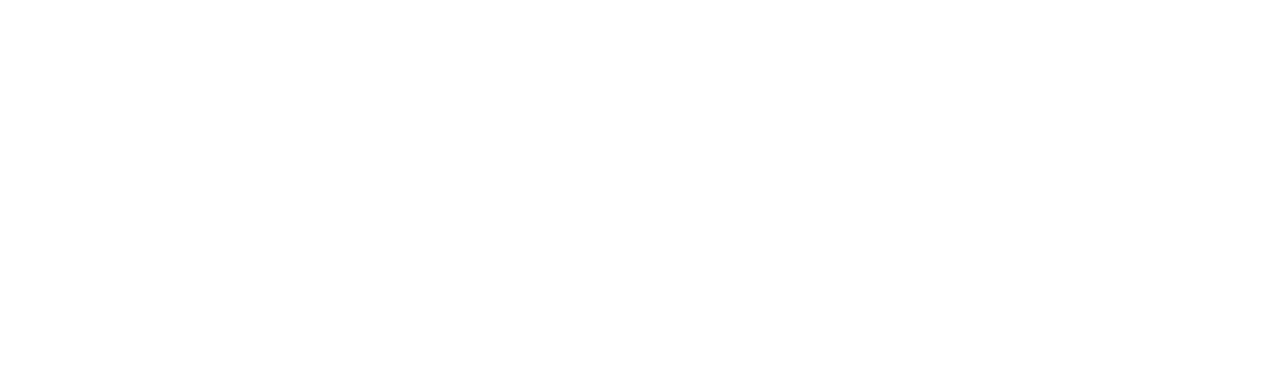
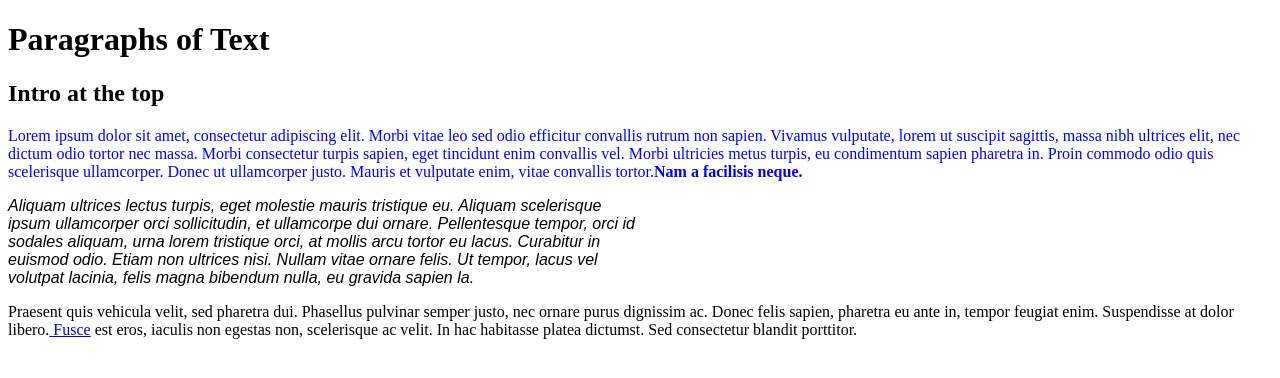
Before and after one commit to Gorman12/cssstyle, a plain HTML site: page index.html in a window 1280 px wide. Drawn offline with Linux system fonts and the light colour scheme.

Commit message:
Adding additional styling elements. Made one paragraph blue and another in italics.

```diff
--- a/css/styles.css
+++ b/css/styles.css
@@ -0,0 +1,11 @@
+p.important {
+  font-variant: normal;
+  font: italic;
+  color: blue;
+}
+p.size {
+  width: 50%;
+  font-style: italic;
+  font-family: fantasy;
+
+}
--- a/index.html
+++ b/index.html
@@ -1,3 +1,22 @@
 <!DOCTYPE Html>
 <!DOCTYPE html>
 <html>
+  <head>
+  <link href="css/styles.css" rel="stylesheet" type="text/css">
+  <title>Styling with CSS</title>
+  </head>
+  <body>
+    <h1>Paragraphs of Text</h1>
+    <h2> Intro at the top </h2>
+    <p class="important">Lorem ipsum dolor sit amet, consectetur adipiscing elit. Morbi vitae leo sed odio efficitur convallis rutrum non sapien. Vivamus vulputate, lorem ut suscipit sagittis, massa nibh ultrices elit, nec dictum odio tortor nec massa. Morbi consectetur turpis sapien, eget tincidunt enim convallis vel. Morbi ultricies metus turpis, eu condimentum sapien pharetra in. Proin commodo odio quis scelerisque ullamcorper. Donec ut ullamcorper justo. Mauris et vulputate enim, vitae convallis tortor.<strong>Nam a facilisis neque.</strong></p>
+    <p class="size"> Aliquam ultrices lectus turpis, eget molestie mauris tristique eu. Aliquam scelerisque ipsum ullamcorper orci sollicitudin, et ullamcorpe dui ornare. Pellentesque tempor, orci id sodales aliquam, urna lorem tristique orci, at mollis arcu tortor eu lacus. Curabitur in euismod odio. Etiam non ultrices nisi. Nullam vitae ornare felis. Ut tempor, lacus vel volutpat lacinia, felis magna bibendum nulla, eu gravida sapien la.</p>
+
+    <p class="spacing">Praesent quis vehicula velit, sed pharetra dui. Phasellus pulvinar semper justo, nec ornare purus dignissim ac. Donec felis sapien, pharetra eu ante in, tempor feugiat enim. Suspendisse at dolor libero.<a href="mailto:michaeljpoehner@gmail.com"> Fusce</a> est eros, iaculis non egestas non, scelerisque ac velit. In hac habitasse platea dictumst. Sed consectetur blandit porttitor.</p>
+
+  </body>
+
+
+
+
+
+</html>
```
